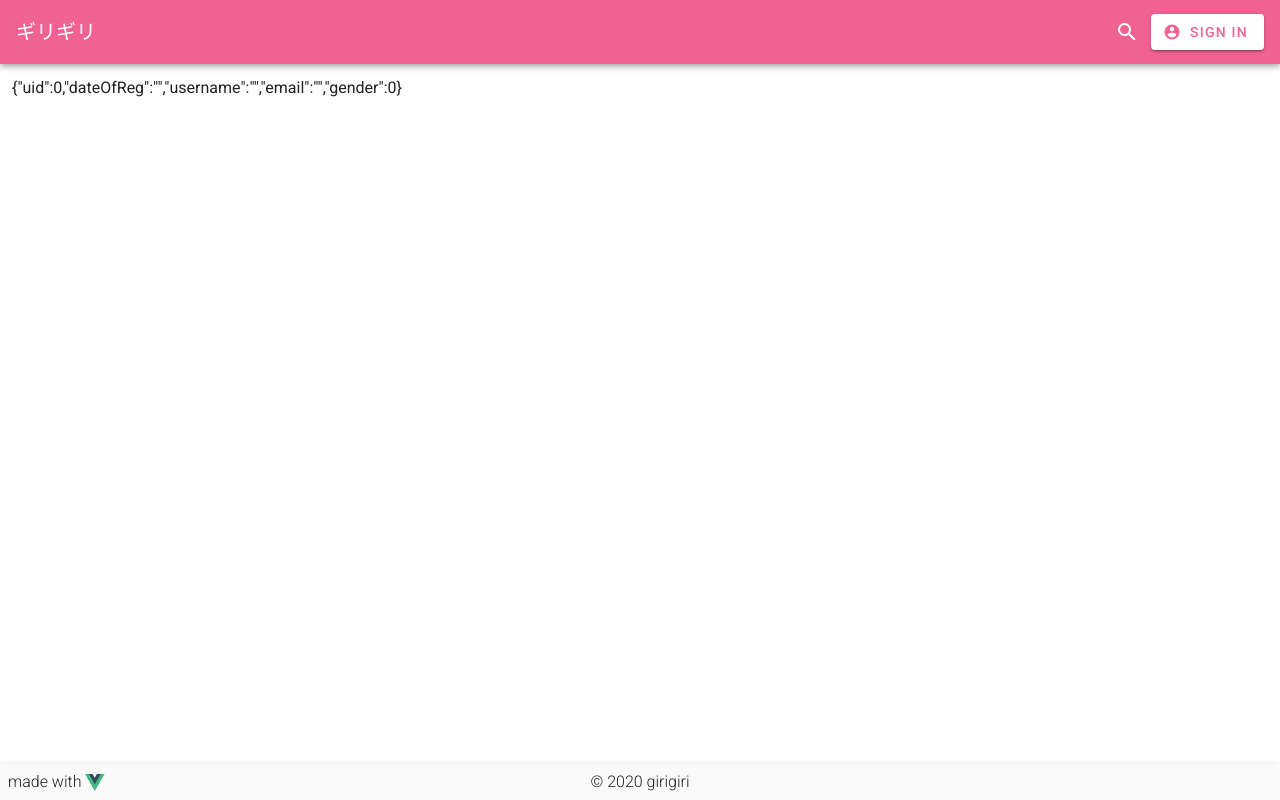
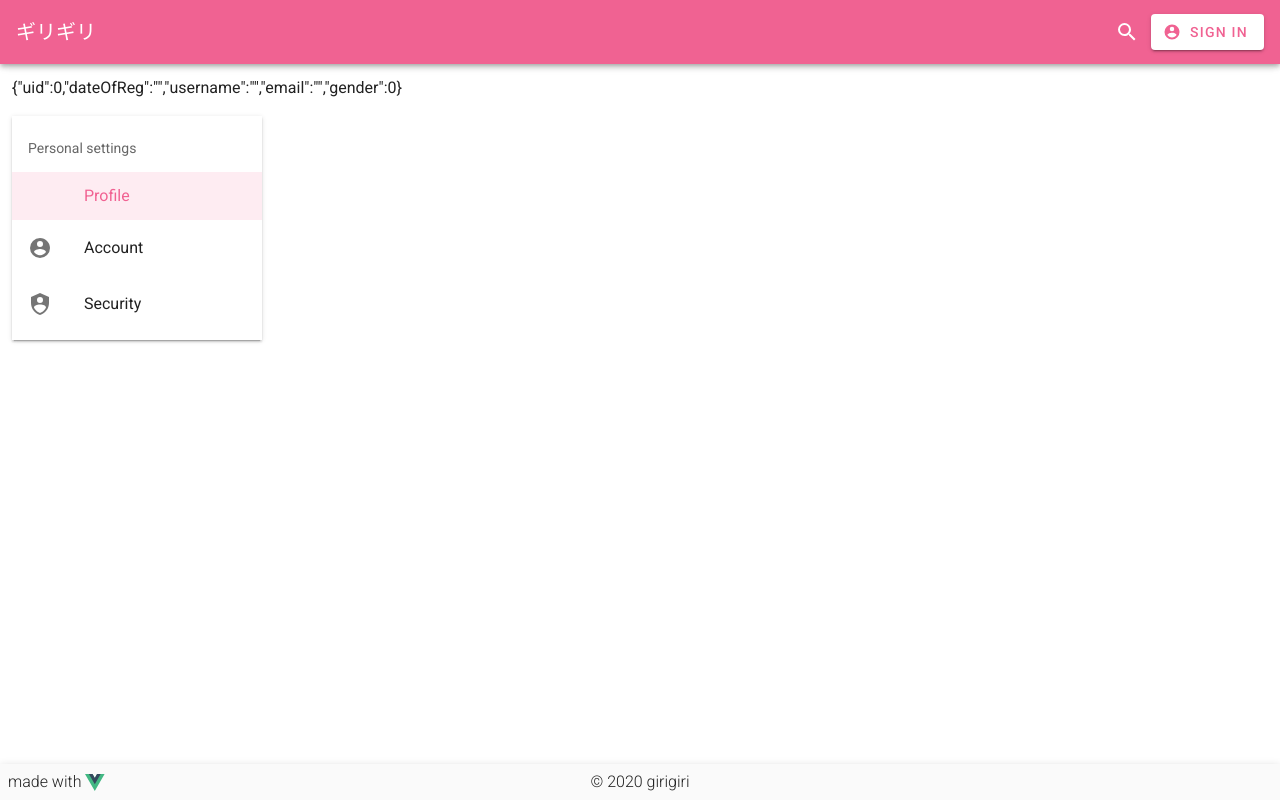
Before and after one commit to ericzyf/girigiri, a Vue app in the folder client/: page /settings in a window 1280 px wide. Built offline with nearby package versions, Linux system fonts and the light colour scheme.

Commit message:
settings list on Settings page

```diff
--- a/client/src/views/Settings.vue
+++ b/client/src/views/Settings.vue
@@ -1,11 +1,64 @@
 <template>
   <v-container fluid>
     <p>{{ userInfo }}</p>
+    <v-card
+      max-width="250"
+      tile
+    >
+      <v-list>
+        <v-subheader>Personal settings</v-subheader>
+        <v-list-item-group v-model="settingsIndex">
+          <v-list-item
+            color="pink lighten-2"
+          >
+            <v-list-item-icon>
+              <v-icon>{{ mdiAccountBadgeHorizontal }}</v-icon>
+            </v-list-item-icon>
+            <v-list-item-content>
+              <v-list-item-title>Profile</v-list-item-title>
+            </v-list-item-content>
+          </v-list-item>
+          <v-list-item
+            color="pink lighten-2"
+          >
+            <v-list-item-icon>
+              <v-icon>{{ mdiAccountCircle }}</v-icon>
+            </v-list-item-icon>
+            <v-list-item-content>
+              <v-list-item-title>Account</v-list-item-title>
+            </v-list-item-content>
+          </v-list-item>
+          <v-list-item
+            color="pink lighten-2"
+          >
+            <v-list-item-icon>
+              <v-icon>{{ mdiShieldAccount }}</v-icon>
+            </v-list-item-icon>
+            <v-list-item-content>
+              <v-list-item-title>Security</v-list-item-title>
+            </v-list-item-content>
+          </v-list-item>
+        </v-list-item-group>
+      </v-list>
+    </v-card>
   </v-container>
 </template>
 
 <script>
+import {
+  mdiAccountBadgeHorizontal,
+  mdiAccountCircle,
+  mdiShieldAccount
+} from '@mdi/js'
+
 export default {
+  data: () => ({
+    mdiAccountBadgeHorizontal,
+    mdiAccountCircle,
+    mdiShieldAccount,
+    settingsIndex: 0
+  }),
+
   computed: {
     userInfo() {
       return JSON.stringify(this.$store.state.userInfo)
```
